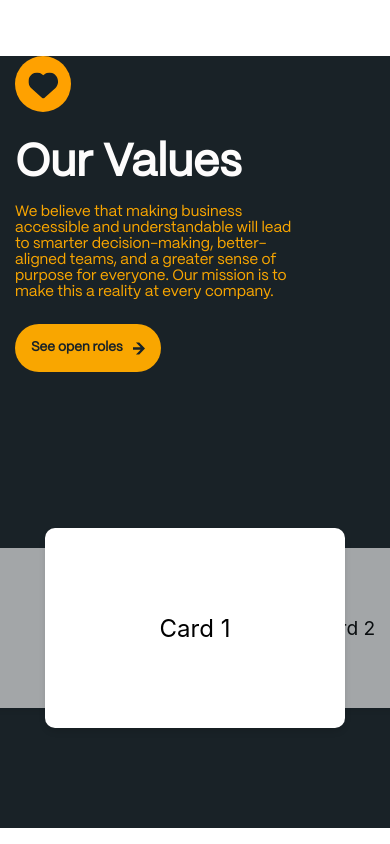
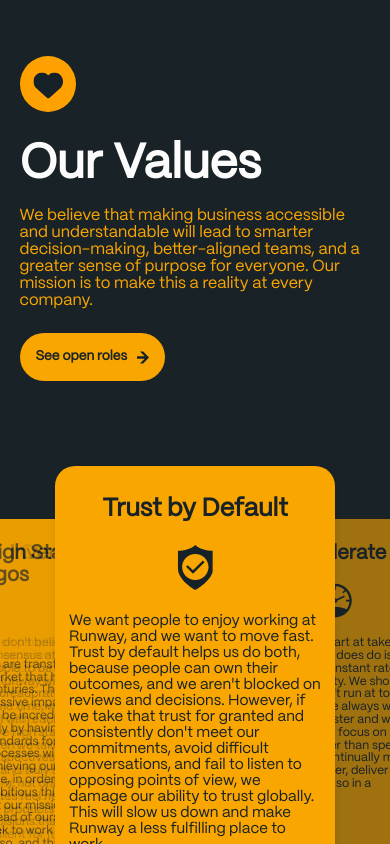
Before and after one commit to maxmason0322/reform-collective-test, a React (Create React App) app: page / in a window 390 px wide. Shown: the top 844 px of the page. Built offline with nearby package versions, Linux system fonts and the light colour scheme.

Commit message:
horizontal scroll test

```diff
--- a/src/components/ValuesCarousel/HorizontalScroll.tsx
+++ b/src/components/ValuesCarousel/HorizontalScroll.tsx
@@ -1,299 +1,21 @@
-// import React, { useRef, useEffect, useState } from 'react';
-// import { gsap } from 'gsap';
-// import { ScrollTrigger } from 'gsap/ScrollTrigger';
-// import styled from 'styled-components';
-
-// gsap.registerPlugin(ScrollTrigger);
-
-// const HorizontalScrollSection = styled.section`
-//   overflow: hidden;
-//   width: 100vw;
-//   height: 100vh;
-
-//   @media (min-width: 768px) {
-//     overflow: visible;
-//     height: auto;
-//   }
-// `;
-
-// const HorizontalScrollContent = styled.div`
-//   display: flex;
-//   width: 300vw;
-//   height: 100%;
-
-//   @media (min-width: 768px) {
-//     width: 100%;
-//     flex-wrap: wrap;
-//   }
-// `;
-
-// const Content = styled.div`
-//   flex: 0 0 100vw;
-//   padding: 20px;
-//   box-sizing: border-box;
-
-//   @media (min-width: 768px) {
-//     flex: 0 0 33.33%;
-//   }
-// `;
-
-// const HorizontalScroll: React.FC = () => {
-//   const sectionRef = useRef<HTMLElement>(null);
-//   const contentRef = useRef<HTMLDivElement>(null);
-//   const [isMobile, setIsMobile] = useState(window.innerWidth < 768);
-//   const [startX, setStartX] = useState(0);
-//   const [scrollLeft, setScrollLeft] = useState(0);
-
-//   useEffect(() => {
-//     const handleResize = () => {
-//       setIsMobile(window.innerWidth < 768);
-//     };
-
-//     window.addEventListener('resize', handleResize);
-//     return () => {
-//       window.removeEventListener('resize', handleResize);
-//     };
-//   }, []);
-
-//   useEffect(() => {
-//     const section = sectionRef.current;
-//     const content = contentRef.current;
-
-//     if (section && content && isMobile) {
-//       const tl = gsap.timeline({
-//         scrollTrigger: {
-//           trigger: section,
-//           start: 'top top',
-//           end: 'bottom top',
-//           scrub: 1,
-//           pin: true,
-//           anticipatePin: 1,
-//         },
-//       });
-
-//       tl.to(content, {
-//         x: () => section.offsetWidth - content.offsetWidth,
-//         ease: 'none',
-//       });
-//     }
-//   }, [isMobile]);
-
-//   const handleTouchStart = (e: React.TouchEvent) => {
-//     setStartX(e.touches[0].clientX - contentRef.current!.offsetLeft);
-//     setScrollLeft(contentRef.current!.scrollLeft);
-//   };
-
-//   const handleTouchMove = (e: React.TouchEvent) => {
-//     e.preventDefault();
-//     const x = e.touches[0].clientX - contentRef.current!.offsetLeft;
-//     const walk = (x - startX) * 2;
-//     contentRef.current!.scrollLeft = scrollLeft - walk;
-//   };
-
-//   return (
-//     <HorizontalScrollSection ref={sectionRef}>
-//       <HorizontalScrollContent
-//         ref={contentRef}
-//         onTouchStart={handleTouchStart}
-//         onTouchMove={handleTouchMove}
-//       >
-//         <Content>
-//           {/* Content 1 */}
-//           <h1>Content 1</h1>
-//         </Content>
-//         <Content>
-//           {/* Content 2 */}
-//           <h1>Content 2</h1>
-//         </Content>
-//         <Content>
-//           {/* Content 3 */}
-//           <h1>Content 3</h1>
-//         </Content>
-//       </HorizontalScrollContent>
-//     </HorizontalScrollSection>
-//   );
-// };
-
-// export default HorizontalScroll;
-
-// import React, { useState, useRef, useEffect } from 'react';
-// import styled from 'styled-components';
-// import { gsap } from 'gsap';
-// import { Draggable } from 'gsap/Draggable';
-// import { useSwipeable } from 'react-swipeable';
-
-// gsap.registerPlugin(Draggable);
-
-// interface CarouselProps {
-//   items: {
-//     title: string;
-//     description: string;
-//     image: string;
-//   }[];
-// }
-
-// const CarouselContainer = styled.div`
-//   overflow: hidden;
-//   width: 100%;
-// `;
-
-// const CarouselItems = styled.div`
-//   display: flex;
-//   transition: transform 0.3s ease-in-out;
-// `;
-
-// const Card = styled.div`
-//   flex: 0 0 300px;
-//   background-color: #fff;
-//   border-radius: 8px;
-//   box-shadow: 0 2px 4px rgba(0, 0, 0, 0.1);
-//   margin-right: 16px;
-//   padding: 16px;
-// `;
-
-// const CardImage = styled.img`
-//   width: 100%;
-//   height: 200px;
-//   object-fit: cover;
-//   border-radius: 8px;
-//   margin-bottom: 16px;
-// `;
-
-// const CardTitle = styled.h3`
-//   font-size: 18px;
-//   margin-bottom: 8px;
-// `;
-
-// const CardDescription = styled.p`
-//   font-size: 14px;
-//   color: #666;
-// `;
-
-// const Carousel: React.FC<CarouselProps> = ({ items }) => {
-//   const [activeIndex, setActiveIndex] = useState(0);
-//   const carouselRef = useRef<HTMLDivElement>(null);
-//   const cardsRef = useRef<HTMLDivElement[]>([]);
-
-//   useEffect(() => {
-//     const carousel = carouselRef.current;
-//     const cards = cardsRef.current;
-
-//     if (carousel && cards.length > 0) {
-//       const onDrag = () => {
-//         const progress = -carousel.getBoundingClientRect().left / 300;
-//         const newIndex = Math.round(progress);
-
-//         if (newIndex !== activeIndex) {
-//           setActiveIndex(newIndex);
-//           animateCards(cards, newIndex);
-//         }
-//       };
-
-//       Draggable.create(carousel, {
-//         type: 'x',
-//         bounds: { minX: -(items.length - 1) * 300, maxX: 0 },
-//         onDrag,
-//       });
-
-//       animateCards(cards, activeIndex);
-//     }
-//   }, [items, activeIndex]);
-
-//   const animateCards = (cards: HTMLDivElement[], index: number) => {
-//     const offset = index * 300;
-
-//     gsap.to(cards, {
-//       duration: 0.5,
-//       x: (i) => (i - index) * 300 - offset,
-//       scale: (i) => (i === index ? 1 : 0.8),
-//       opacity: (i) => (i === index ? 1 : 0.6),
-//       ease: 'power2.out',
-//       stagger: 0.1,
-//     });
-//   };
-
-//   return (
-//     <CarouselContainer>
-//       <CarouselItems ref={carouselRef}>
-//         {items.map((item, index) => (
-//           <Card
-//             key={index}
-//             ref={(el) => (cardsRef.current[index] = el as HTMLDivElement)}
-//           >
-//             <CardImage src={item.image} alt={item.title} />
-//             <CardTitle>{item.title}</CardTitle>
-//             <CardDescription>{item.description}</CardDescription>
-//           </Card>
-//         ))}
-//       </CarouselItems>
-//     </CarouselContainer>
-//   );
-// };
-
-// export default Carousel;
-
-// const Carousel: React.FC<CarouselProps> = ({ items }) => {
-//   const [activeIndex, setActiveIndex] = useState(0);
-//   const [translateX, setTranslateX] = useState(0);
-//   const carouselRef = useRef<HTMLDivElement>(null);
-
-//   const handleSwipe = (deltaX: number) => {
-//     const cardWidth = 300;
-//     const maxTranslate = (items.length - 1) * cardWidth;
-//     const newTranslateX = Math.min(Math.max(translateX - deltaX, -maxTranslate), 0);
-//     setTranslateX(newTranslateX);
-//   };
-
-//   const handlers = useSwipeable({
-//     onSwiping: (eventData) => handleSwipe(eventData.deltaX),
-//     onSwiped: () => {
-//       const cardWidth = 300;
-//       const newIndex = Math.round(-translateX / cardWidth);
-//       setActiveIndex(newIndex);
-//       setTranslateX(-newIndex * cardWidth);
-//     },
-//     trackMouse: true,
-//   });
-
-//   useEffect(() => {
-//     setTranslateX(-activeIndex * 300);
-//   }, [activeIndex]);
-
-//   return (
-//     <CarouselContainer {...handlers}>
-//       <CarouselItems
-//         ref={carouselRef}
-//         style={{ transform: `translateX(${translateX}px)` }}
-//       >
-//         {items.map((item, index) => (
-//           <Card key={index}>
-//             <CardImage src={item.image} alt={item.title} />
-//             <CardTitle>{item.title}</CardTitle>
-//             <CardDescription>{item.description}</CardDescription>
-//           </Card>
-//         ))}
-//       </CarouselItems>
-//     </CarouselContainer>
-//   );
-// };
-
-// export default Carousel;
-
 import React, { useState, useRef, useEffect } from 'react';
 import styled from 'styled-components';
 import { gsap } from 'gsap';
+import { colors } from '../../styles/colors';
 
 interface CarouselProps {
   items: {
     id: number;
-    content: React.ReactNode;
+    title: string;
+    icon: React.ReactNode;
+    content: string;
   }[];
 }
 
 const CarouselContainer = styled.div`
   position: relative;
   width: 100%;
-  height: 400px;
+  height: 700px;
   overflow: hidden;
 `;
 
@@ -307,20 +29,19 @@ const CarouselItems = styled.div`
 
 const Card = styled.div.attrs({ tabIndex: 0 })`
   position: absolute;
-  width: 300px;
-  height: 200px;
-  background-color: white;
-  border-radius: 10px;
+  width: 280px;
+  height: 530px;
+  background-color: ${colors.secondary};;
+  border-radius: 20px;
   box-shadow: 0 4px 6px rgba(0, 0, 0, 0.1);
   opacity: 0.6;
   transform: scale(0.8) translateX(-50%);
   transition: opacity 0.3s, transform 0.3s;
   z-index: 0;
   pointer-events: none;
-  display: flex;
-  justify-content: center;
-  align-items: center;
-  font-size: 24px;
+  font-size: 15px;
+  color: ${colors.primary};
+  font-family: 'PP Mori', 'Inter';
 
   &.active {
     opacity: 1;
@@ -329,6 +50,25 @@ const Card = styled.div.attrs({ tabIndex: 0 })`
     pointer-events: auto;
     outline: none;
   }
+`;
+
+const CardContent = styled.div`
+  margin: 0 14px;
+  display: flex;
+  flex-direction: column;
+  justify-content: center;
+  align-items: center;
+`;
+
+const CardTitle = styled.h1`
+  font-weight: 600;
+  font-size: 25px;
+  margin: 30px 0 20px 0;
+`;
+
+const CardDescription = styled.p`
+  font-size: 15px;
+  margin-top: 20px;
 `;
 
 const Carousel: React.FC<CarouselProps> = ({ items }) => {
@@ -355,12 +95,6 @@ const Carousel: React.FC<CarouselProps> = ({ items }) => {
     setActiveIndex(index);
   };
 
-  const handleKeyPress = (event: React.KeyboardEvent, index: number) => {
-    if (event.key === 'Enter' || event.key === ' ') {
-      setActiveIndex(index);
-    }
-  };
-
   return (
     <CarouselContainer>
       <CarouselItems>
@@ -370,9 +104,12 @@ const Carousel: React.FC<CarouselProps> = ({ items }) => {
             ref={(el) => (cardsRef.current[index] = el as HTMLDivElement)}
             className={index === activeIndex ? 'active' : ''}
             onClick={() => handleCardClick(index)}
-            onKeyPress={(event) => handleKeyPress(event, index)}
           >
-            {item.content}
+            <CardContent>
+              <CardTitle>{item.title}</CardTitle>
+              {item.icon}
+              <CardDescription>{item.content}</CardDescription>
+            </CardContent>
           </Card>
         ))}
       </CarouselItems>
--- a/src/pages/CareersPage/Careers.tsx
+++ b/src/pages/CareersPage/Careers.tsx
@@ -1,13 +1,17 @@
-import React from "react";
+import React, { useEffect, useState } from "react";
 import styled from "styled-components";
 import { colors } from "../../styles/colors";
 import { ReactComponent as HeartIcon } from "../../assets/icons/heart.svg";
 import ButtonWithIcon from "../../components/Button";
-import '../../styles/fonts.css';
+import "../../styles/fonts.css";
 import Accordion from "../../components/Accordion/Accordion";
 import PeopleCarousel from "../../components/PeopleCarousel/PeopleCarousel";
 import ValuesCarousel from "../../components/ValuesCarousel/ValuesCarousel";
 import { ReactComponent as TrustIcon } from "../../assets/icons/trust.svg";
+import { ReactComponent as AccelerateIcon } from "../../assets/icons/accelerate.svg";
+import { ReactComponent as MagicIcon } from "../../assets/icons/magic.svg";
+import { ReactComponent as InventIcon } from "../../assets/icons/invent.svg";
+import { ReactComponent as HighLowIcon } from "../../assets/icons/high-low.svg";
 import HorizontalScroll from "../../components/ValuesCarousel/HorizontalScroll";
 
 interface CareersProps {
@@ -22,89 +26,136 @@ const CareersContainer = styled.div`
   }
 
   @media (min-width: 1025px) {
+    display: flex;
+    margin: 0 5%;
+    align-items: center;
   }
 `;
 
 const InfoContainer = styled.div`
-  margin: 56px 15px;
+  margin: 0 5%;
+  padding-top: 56px;
+  background-color: ${colors.primary};
+
+  @media (min-width: 601px) and (max-width: 1024px) {
+    max-width: 65%;
+  }
+
+  @media (min-width: 1025px) {
+    max-width: 45%;
+    margin-left: 0;
+  }
 `;
 
 const StyledHeartIcon = styled(HeartIcon)`
   width: 56px;
   height: 56px;
+
+  @media (min-width: 601px) {
+    width: 75px;
+    height: 75px;
+  }
 `;
 
 const InfoContainerText = styled.div`
   margin: 24px 0;
-  width: 80%;
 `;
 
 const Title = styled.h1`
   color: ${colors.detailLight};
-  font-family: 'PP Mori', 'Inter';
+  font-family: "PP Mori", "Inter";
   font-weight: 600;
-  font-size: 45px;
+  font-size: 3em;
   margin-bottom: 16px;
   margin-top: 0;
+
+  @media (min-width: 601px) and (max-width: 1024px) {
+    font-size: 6em;
+  }
+
+  @media (min-width: 1025px) {
+    font-size: 5em;
+  }
 `;
 
 const Content = styled.p`
   color: ${colors.secondary};
-  font-family: 'PP Mori', 'Inter';
-  font-size: 15px;
+  font-family: "PP Mori", "Inter";
+  font-size: 1em;
+
+  @media (min-width: 601px) and (max-width: 1024px) {
+    font-size: 1.5em;
+  }
+
+  @media (min-width: 1025px) {
+    font-size: 1.25em;
+  }
 `;
 
-const cards = [
+const carouselItems = [
   {
     id: 1,
     title: "Trust by Default",
     icon: <TrustIcon />,
     content:
-      "We want people to enjoy working at Runway, and we want to move fast. Trust by default helps us do both, because people can own their outcomes, and we aren't blocked on reviews and decisions.However, if we take that trust for granted and consistently don't meet our commitments, avoid difficult conversations, and fail to listen to opposing points of view, we damage our ability to trust globally. This will slow us down and make Runway a less fulfilling place to work.",
+      `We want people to enjoy working at Runway, and we want to move fast. Trust by default helps us do both, because people can own their outcomes, and we aren't blocked on reviews and decisions.
+
+      However, if we take that trust for granted and consistently don't meet our commitments, avoid difficult conversations, and fail to listen to opposing points of view, we damage our ability to trust globally. This will slow us down and make Runway a less fulfilling place to work.`,
   },
   {
     id: 2,
-    title: "Trust by Default",
-    icon: <TrustIcon />,
+    title: "Accelerate",
+    icon: <AccelerateIcon />,
     content:
-      "We want people to enjoy working at Runway, and we want to move fast. Trust by default helps us do both, because people can own their outcomes, and we aren't blocked on reviews and decisions.However, if we take that trust for granted and consistently don't meet our commitments, avoid difficult conversations, and fail to listen to opposing points of view, we damage our ability to trust globally. This will slow us down and make Runway a less fulfilling place to work.",
+      `A plane doesn't start at takeoff speed, but what it does do is accelerate at a constant rate until it hits takeoff velocity. We should do the same.
+
+      We can't run at top speed all the time, but we always want to move a little bit faster and work a little smarter.
+
+      If we focus on acceleration rather than speed, we'll be able to continually move faster, work smarter, deliver more as a team, and do so in a sustainable way.`,
   },
   {
     id: 3,
-    title: "Trust by Default",
-    icon: <TrustIcon />,
+    title: "Create Magic",
+    icon: <MagicIcon />,
     content:
-      "We want people to enjoy working at Runway, and we want to move fast. Trust by default helps us do both, because people can own their outcomes, and we aren't blocked on reviews and decisions.However, if we take that trust for granted and consistently don't meet our commitments, avoid difficult conversations, and fail to listen to opposing points of view, we damage our ability to trust globally. This will slow us down and make Runway a less fulfilling place to work.",
+      `When people use our product, they are experiencing a story that we've built, but Runway is also a tool for people to tell their own stories. Stories about how to understand their business better, how their crew can better work together, and how they can be more successful.
+
+      If we want to be remembered, if we want people to pay attention, and if we want to make a real impact in the world, we have to go the extra mile and then some, not just in volume but in creativity too. In other words, we must Create Magic.`,
+  },
+  {
+    id: 4,
+    title: "Invent Together",
+    icon: <InventIcon />,
+    content:
+      `We don't believe in operating by consensus at Runway. We want people to be free to make decisions at Runway without being blocked by a bureaucratic machine. At the same time, we also want to work well with each other as a team and have high standards for our work.
+
+      When we take into account the perspectives of people who aren't us, and truly seek to understand them, not only will our other crew mates feel heard and understand, the products that we build and the decisions that we make will be more resilient for it.`,
+  },
+  {
+    id: 5,
+    title: "High Standards, Low Egos",
+    icon: <HighLowIcon />,
+    content:
+      `We are transforming an incumbent market that hasn't changed in centuries. This is a mission of massive impact if successful, but it will be incredibly difficult to execute. Only by having the highest of standards for our crew and our processes will we have a chance at achieving our mission.
+
+      At the same time, in order to accomplish ambitious things, we have to each put our mission and our crew mates ahead of ourselves. We actively seek to work with people who can do so, and that means we want to find people who drive our standards ever higher, and have low ego.`,
   },
 ];
 
-const items = [
-  {
-    title: 'Card 1',
-    description: 'This is the description of Card 1.',
-    image: 'https://example.com/image1.jpg',
-  },
-  {
-    title: 'Card 2',
-    description: 'This is the description of Card 2.',
-    image: 'https://example.com/image2.jpg',
-  },
-  {
-    title: 'Card 3',
-    description: 'This is the description of Card 3.',
-    image: 'https://example.com/image3.jpg',
-  },
-];
+const Careers: React.FC<CareersProps> = ({ title, content }) => {
+  const [screenWidth, setScreenWidth] = useState(window.innerWidth);
 
-const carouselItems = [
-  { id: 1, content: 'Card 1' },
-  { id: 2, content: 'Card 2' },
-  { id: 3, content: 'Card 3' },
-  // Add more items as needed
-];
+  useEffect(() => {
+    const handleResize = () => {
+      setScreenWidth(window.innerWidth);
+    };
 
-const Careers: React.FC<CareersProps> = ({ title, content }) => {
+    window.addEventListener('resize', handleResize);
+    return () => window.removeEventListener('resize', handleResize);
+  }, []);
+
   return (
+    <>
       <CareersContainer>
         <InfoContainer>
           <StyledHeartIcon />
@@ -115,8 +166,15 @@ const Careers: React.FC<CareersProps> = ({ title, content }) => {
           <ButtonWithIcon />
         </InfoContainer>
         {/* <ValuesCarousel cards={cards} /> */}
-      <HorizontalScroll items={carouselItems}/>
+        {screenWidth > 600 ? (
+          <Accordion items={carouselItems} />
+        ) : (
+          <HorizontalScroll items={carouselItems} />
+        )}
       </CareersContainer>
+      <PeopleCarousel />
+    </>
+
   );
 };
 
```
Lines whose indentation alone changed are shown as unchanged.
